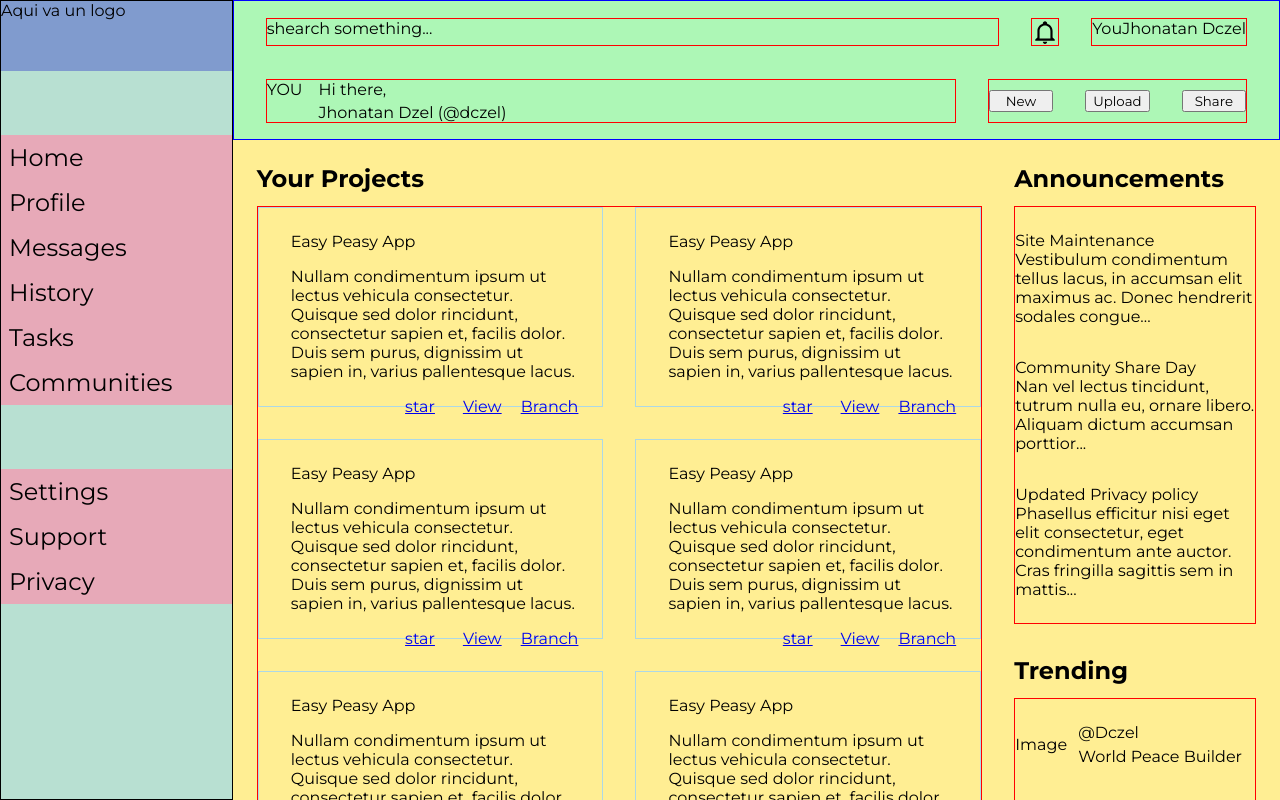
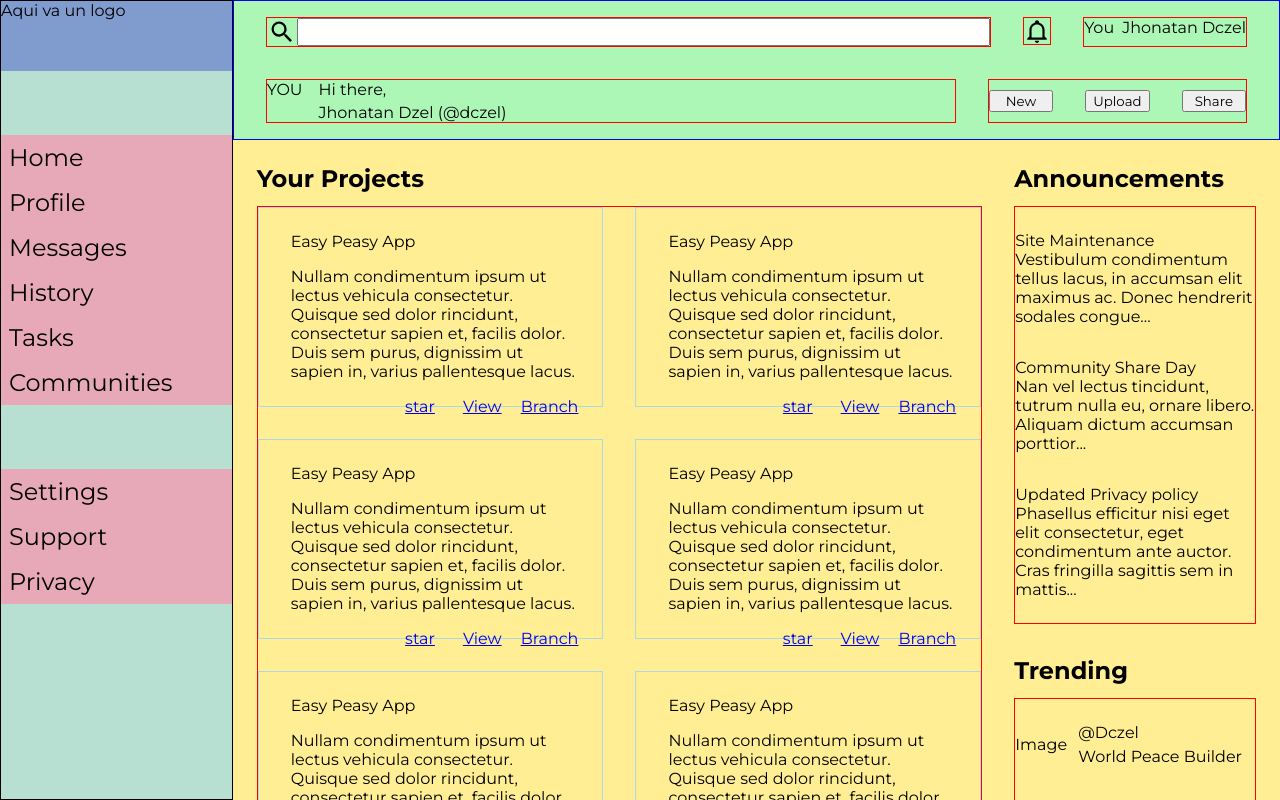
Before and after one commit to JhonatanDczel/admin-dashboard, a plain HTML site: page index.html in a window 1280 px wide. Drawn offline with Linux system fonts and the light colour scheme.

Commit message:
Checkpoint

```diff
--- a/css/style.css
+++ b/css/style.css
@@ -47,9 +47,20 @@ header {
   gap: 2rem;
 }
 
+.nav-search {
+  display: grid;
+  grid-template-columns: auto 1fr;
+}
+
+.icon-search {
+  width: 30px;
+  height: 28px;
+}
+
 .nav-profile {
   display: grid;
   grid-template-columns: auto 1fr;
+  gap: 8px;
 }
 
 .head-container {
--- a/index.html
+++ b/index.html
@@ -10,7 +10,8 @@
     <header>
       <div class="nav-container">
         <div class="nav-search proto">
-          shearch something...
+          <img class="icon-search" src="./img/search.svg" alt="search icon svg">
+          <input type="text" name="search-data">
         </div>
         <div class="nav-notification proto">
           <img src="./img/bell.svg" alt="icono de notificacion svg">
```
Also changed, not shown: img/search.svg (added).
